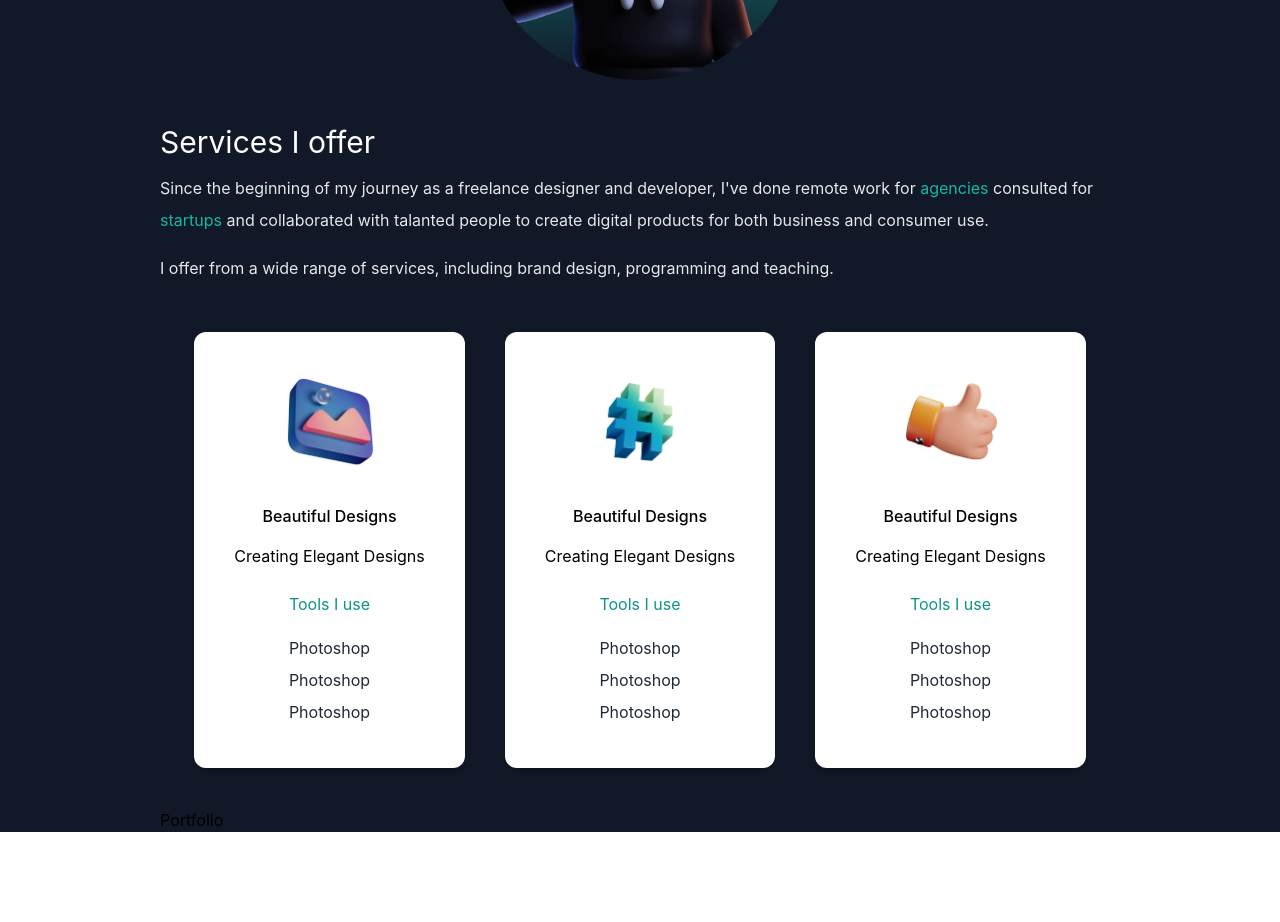
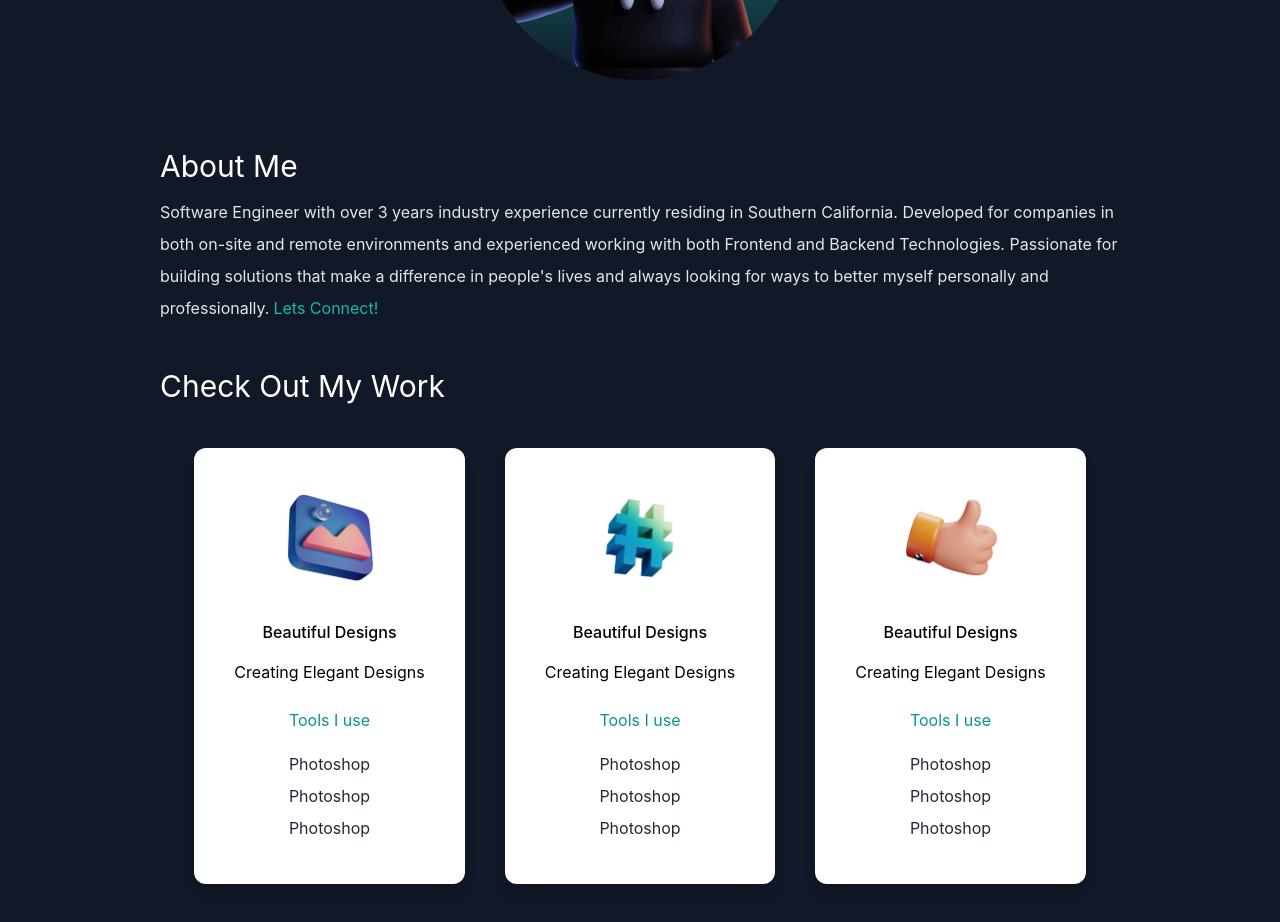
Before and after one commit to Esterod215/estevan-dev, a Next.js app: page / in a window 1280 px wide. Shown: the part 740-1662 px from the top of the page. Before the commit the page ends 1572 px from the top, so only its background shows below. Built offline with nearby package versions, Linux system fonts and the light colour scheme.

Commit message:
Added about section and made some changes to order of content.

```diff
--- /dev/null
+++ b/components/About.jsx
@@ -0,0 +1,24 @@
+import React from "react";
+
+const About = () => {
+  return (
+    <div className="py-3 dark:text-white">
+      <div>
+        <h3 className="text-3xl py-1">About Me</h3>
+      </div>
+      <p className="text-md py-2 leading-8 text-gray-800 dark:text-gray-200">
+        Software Engineer with over 3 years industry experience currently
+        residing in Southern California. Developed for companies in both on-site
+        and remote environments and experienced working with both Frontend and
+        Backend Technologies. Passionate for building solutions that make a
+        difference in people's lives and always looking for ways to better
+        myself personally and professionally.
+        <span className="text-teal-500 text-medium pl-1 cursor-pointer capitalize">
+          lets connect!
+        </span>
+      </p>
+    </div>
+  );
+};
+
+export default About;
--- a/components/Portfolio.js
+++ /dev/null
@@ -1,13 +0,0 @@
-import React from "react";
-
-const Portfolio = () => {
-  return (
-    <div>
-      <div>
-        <h3>Portfolio</h3>
-      </div>
-    </div>
-  );
-};
-
-export default Portfolio;
--- a/components/Services.js
+++ b/components/Projects.jsx
@@ -5,23 +5,11 @@ import design from "../public/design.png";
 import code from "../public/code.png";
 import consulting from "../public/consulting.png";
 
-const Services = () => {
+const Projects = () => {
   return (
     <div>
       <div>
-        <h3 className="text-3xl py-1 dark:text-white ">Services I offer</h3>
-        <p className="text-md py-2 leading-8 text-gray-800 dark:text-gray-200">
-          Since the beginning of my journey as a freelance designer and
-          developer, I've done remote work for
-          <span className="text-teal-500"> agencies </span>
-          consulted for <span className="text-teal-500">startups </span>
-          and collaborated with talanted people to create digital products for
-          both business and consumer use.
-        </p>
-        <p className="text-md py-2 leading-8 text-gray-800 dark:text-gray-200">
-          I offer from a wide range of services, including brand design,
-          programming and teaching.
-        </p>
+        <h3 className="text-3xl py-1 dark:text-white ">Check Out My Work</h3>
       </div>
       <div className="lg:flex justify-center gap-10">
         <div className="text-center flex flex-col items-center shadow-lg p-10 rounded-xl my-10 dark:bg-white">
@@ -62,4 +50,4 @@ const Services = () => {
   );
 };
 
-export default Services;
+export default Projects;
--- a/pages/index.js
+++ b/pages/index.js
@@ -3,8 +3,8 @@ import Head from "next/head";
 
 import Navbar from "../components/Navbar";
 import InfoSection from "../components/InfoSection";
-import Services from "../components/Services";
-import Portfolio from "../components/Portfolio";
+import Projects from "../components/Projects";
+import About from "../components/About";
 
 export default function Home() {
   const [darkMode, setDarkMode] = useState(true);
@@ -22,11 +22,12 @@ export default function Home() {
           <InfoSection />
         </section>
 
-        <section>
-          <Services />
+        <section className="py-3">
+          <About />
         </section>
-        <section>
-          <Portfolio />
+
+        <section className="py-2">
+          <Projects />
         </section>
       </main>
     </div>
```
